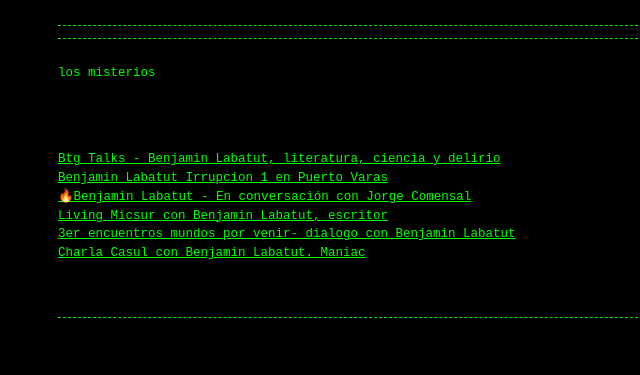
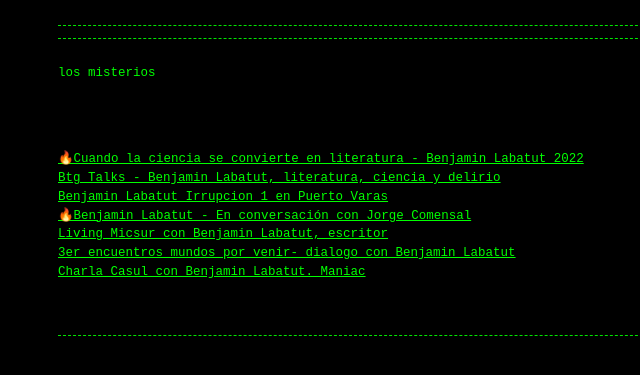
Before and after one commit to Guerrillaradio/losmisterios, a Jekyll site: the page built from index.md, in a window 1280 px wide. Shown: the top 375 px of the page, without its empty margins (282-922 px from the left). Built offline with Jekyll 4.4.1, drawn with Linux system fonts in a browser that asks for light colours; our own code applies the rules of GitHub Pages for plain Markdown files.

Commit message:
Update index.md

```diff
--- a/index.md
+++ b/index.md
@@ -3,6 +3,7 @@
 
 <p>
 <div><font color="#00ff00"></font></div><div></div><div><font color="#00ff00"> </font><font color="#00ff00"> </font></div>
+<a href="https://archive.org/details/cuando-1"><div><font color="#00ff00">🔥Cuando la ciencia se convierte en literatura - Benjamin Labatut 2022</font></div><div></div><div><font color="#00ff00"> </font><font color="#00ff00"> </font></div>
 <a href="https://archive.org/details/btg-talks-benjamin-labatut-literatura-ciencia-y-delirio_202505"><div><font color="#00ff00">Btg Talks - Benjamin Labatut, literatura, ciencia y delirio</font></div><div></div><div><font color="#00ff00"> </font><font color="#00ff00"> </font></div>
 <a href="https://archive.org/details/benjamn-labatut-irrupcion-1-en-puerto-varas"><div><font color="#00ff00">Benjamin Labatut  Irrupcion 1 en Puerto Varas</font></div><div></div><div><font color="#00ff00"> </font><font color="#00ff00"> </font></div>
 <a href="https://archive.org/details/benjamin-labatut-en-conversacion-con-jorge-comensal"><div><font color="#00ff00">🔥Benjamin Labatut - En conversación con Jorge Comensal</font></div><div></div><div><font color="#00ff00"> </font><font color="#00ff00"> </font></div>
```
